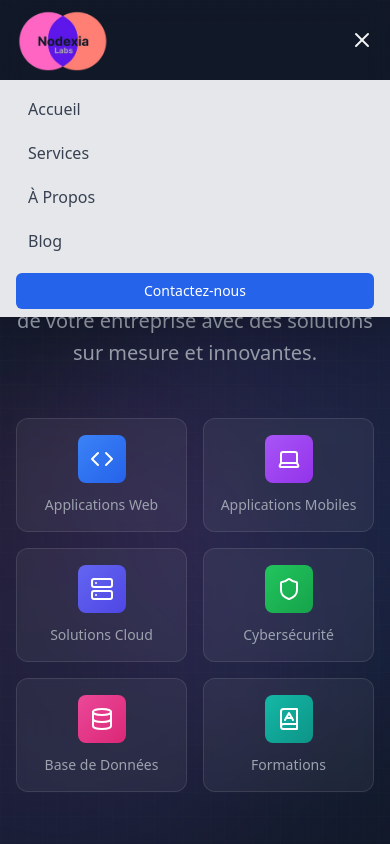
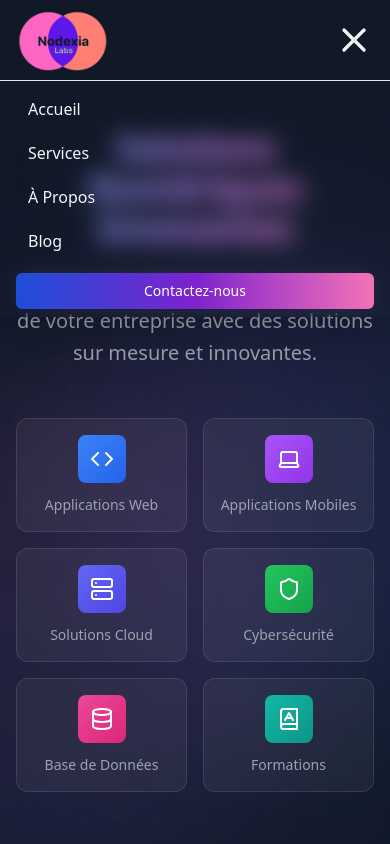
Before and after one commit to kabrelangelo/NodexiaLabs, a React (Vite) app: page / in a window 390 px wide. Both pictures are taken after a click on the button 362 px from the left and 40 px from the top of the page. Shown: the top 844 px of the page. Built offline with nearby package versions, Linux system fonts and the light colour scheme.

Commit message:
mise à jour Navigation

```diff
--- a/src/components/layout/Navigation.tsx
+++ b/src/components/layout/Navigation.tsx
@@ -70,7 +70,7 @@ const Navigation = () => {
             onClick={() => setIsOpen(!isOpen)}
             className="md:hidden text-gray-100"
           >
-            {isOpen ? <X className="h-6 w-6" /> : <Menu className="h-6 w-6" />}
+            {isOpen ? <X className="h-10 w-10" /> : <Menu className="h-8 w-8" />}
           </button>
         </div>
       </div>
@@ -81,14 +81,14 @@ const Navigation = () => {
             initial={{ opacity: 0, height: 0 }}
             animate={{ opacity: 1, height: 'auto' }}
             exit={{ opacity: 0, height: 0 }}
-            className="md:hidden bg-gray-200 border-t"
+            className="md:hidden border-t"
           >
             <div className="px-4 py-2 space-y-1">
               {navLinks.map((link) => (
                 <Link
                   key={link.path}
                   to={link.path}
-                  className={`block px-3 py-2 text-gray-700 hover:text-blue-600 transition-colors ${
+                  className={`block px-3 py-2 text-gray-100 hover:text-blue-600 transition-colors ${
                     location.pathname === link.path ? 'text-blue-600 font-medium' : ''
                   }`}
                   onClick={() => setIsOpen(false)}
@@ -97,10 +97,12 @@ const Navigation = () => {
                 </Link>
               ))}
               <div className="pt-2">
+                <Link to={"/contact"}  onClick={() => setIsOpen(false)}>
                 <Button variant="primary" size="sm"
-                className=" from-blue-400 via-purple-400 to-pink-400 w-full">
+                className=" bg-gradient-to-r from-blue-700 via-purple-700 to-pink-400 w-full">
                   Contactez-nous
                 </Button>
+                </Link>
               </div>
             </div>
           </motion.div>
```
